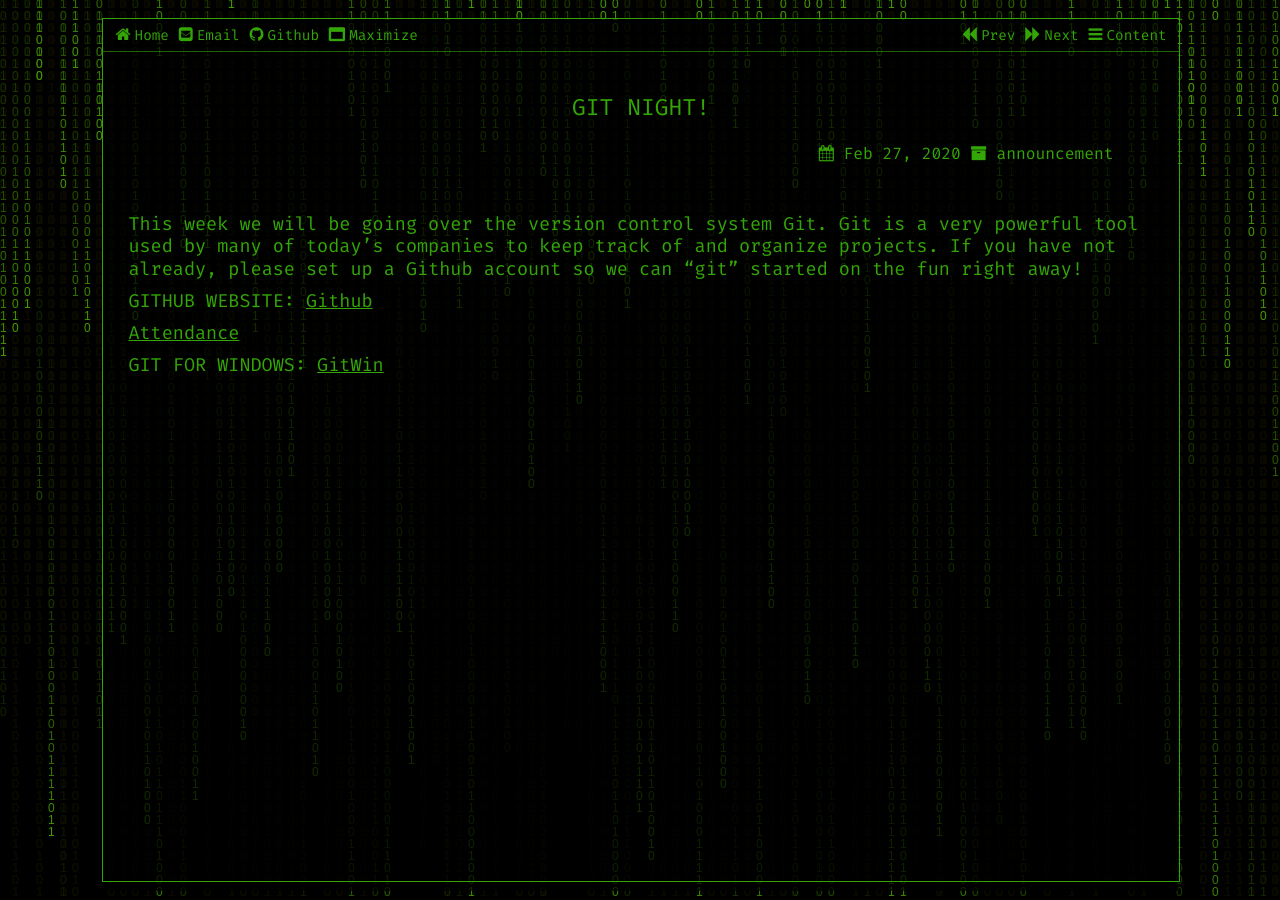
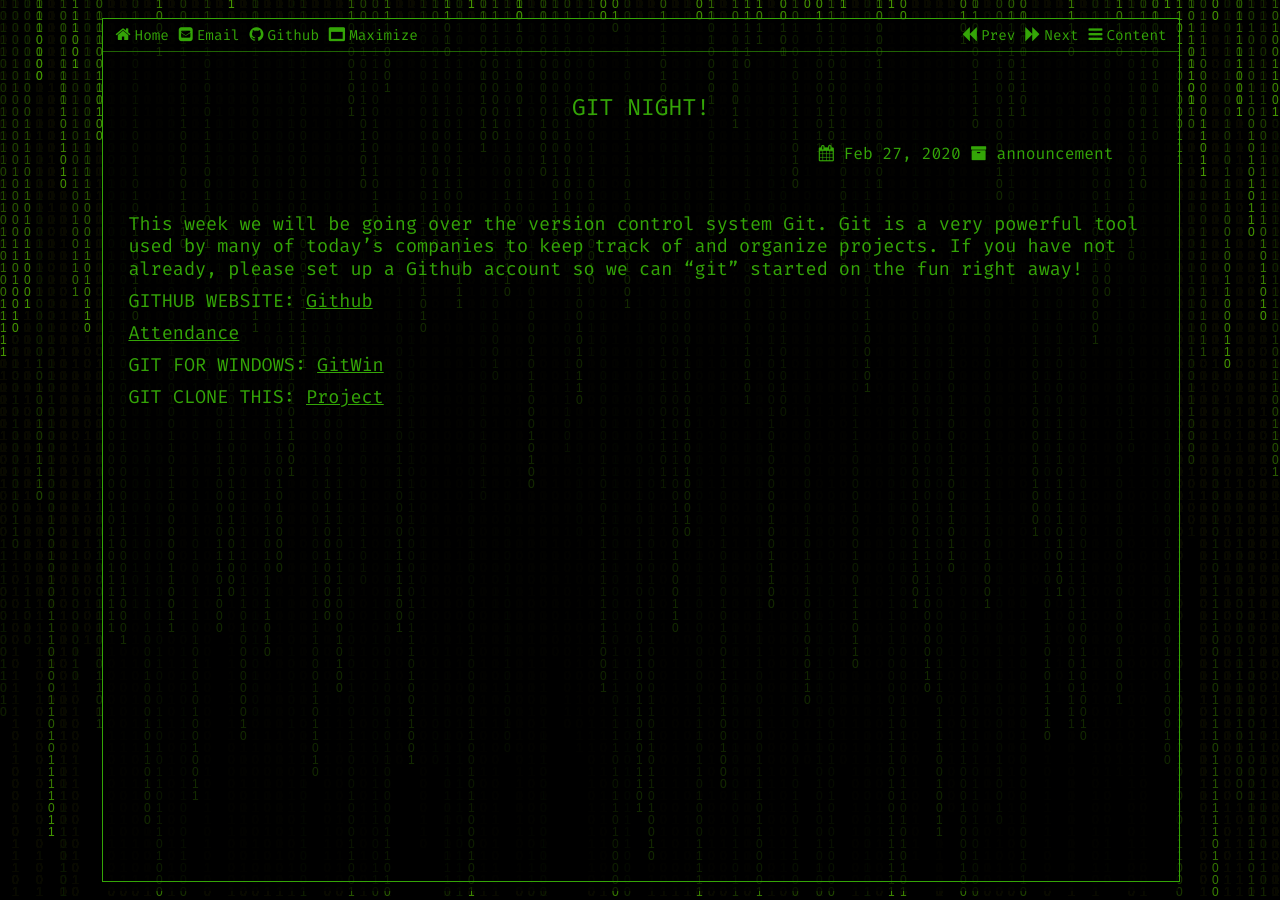
Before and after one commit to ramhacks/ramhacks.github.io, a Jekyll site: the page built from _posts/2020-02-27-meeting3.md, in a window 1280 px wide. Built offline with Jekyll 4.4.1, drawn with Linux system fonts in a browser that asks for light colours.

Commit message:
Update 2020-02-27-meeting3.md

```diff
--- a/_posts/2020-02-27-meeting3.md
+++ b/_posts/2020-02-27-meeting3.md
@@ -17,3 +17,6 @@
 
 GIT FOR WINDOWS:
 [GitWin](https://git-scm.com/download/win)
+
+GIT CLONE THIS:
+[Project](https://github.com/keon/algorithms.git)
```
